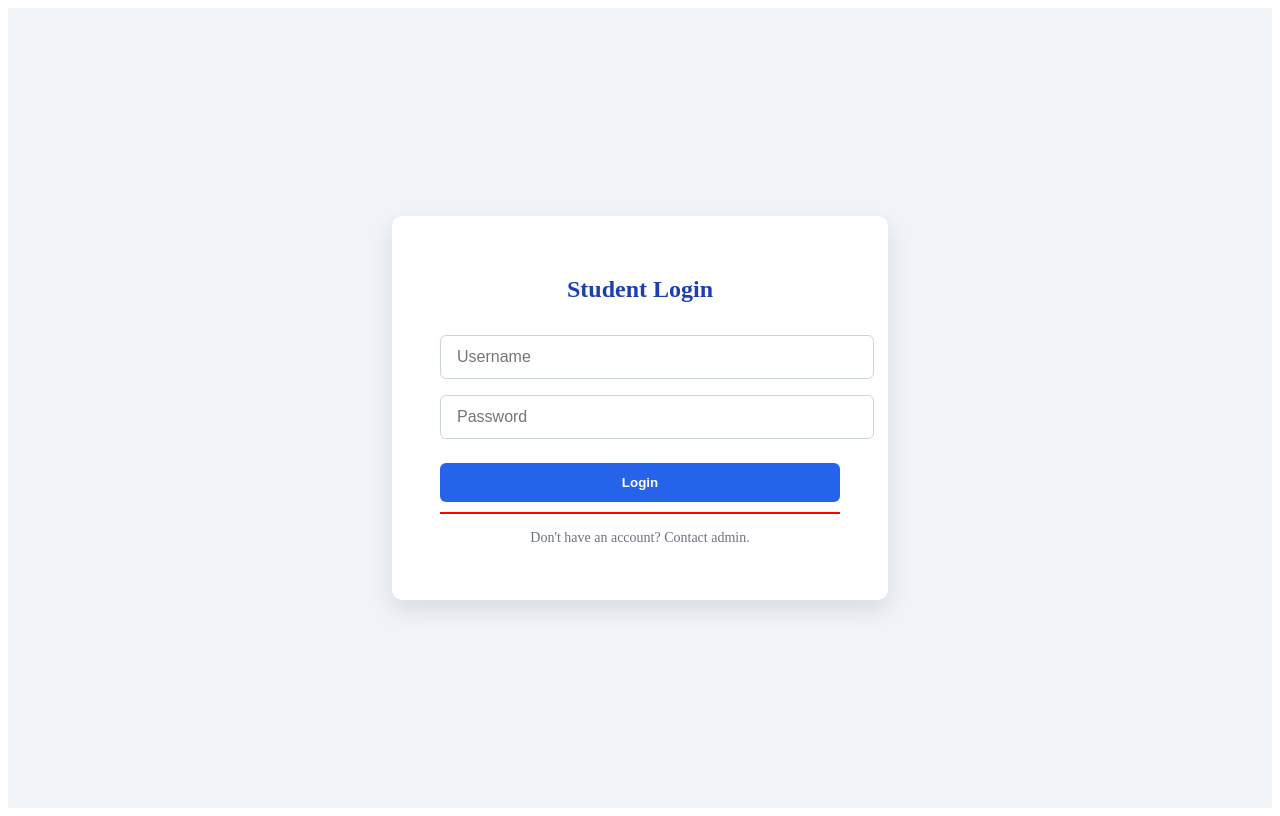
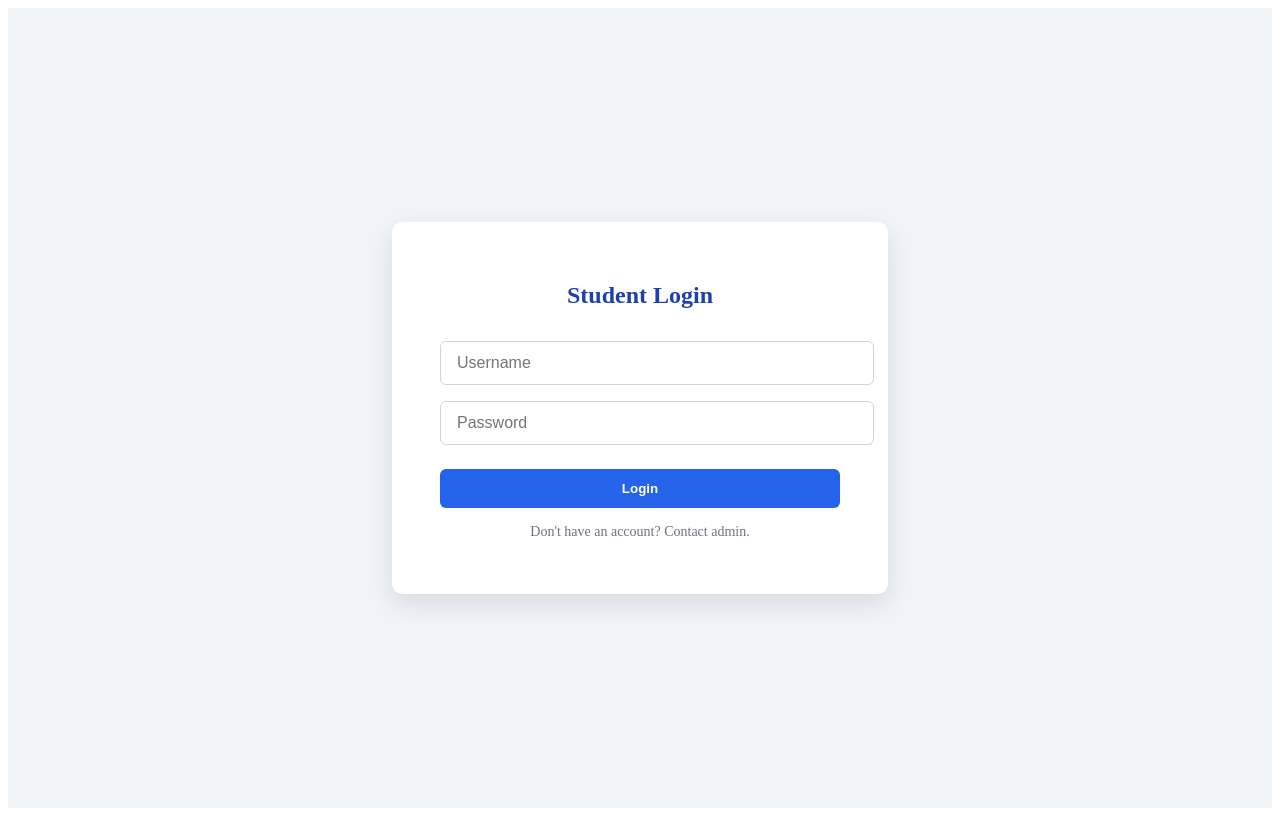
Before and after one commit to nfikirizarizo22/Student-Activities-Module, a React (Vite) app: page /student-login in a window 1280 px wide. Built offline with nearby package versions, Linux system fonts and the light colour scheme.

Commit message:
This is the daily commit

```diff
--- a/public/index.html
+++ b/public/index.html
@@ -4,7 +4,7 @@
     <meta charset="UTF-8" />
     <meta name="viewport" content="width=device-width, initial-scale=1.0" />
     <title>Student Activities</title>
-        <!-- <script src="https://accounts.google.com/gsi/client" async defer></script> -->
+
     <script src="https://accounts.google.com/gsi/client" async defer></script>
     </head>
   <body>
--- a/src/pages/studentLogin.jsx
+++ b/src/pages/studentLogin.jsx
@@ -17,17 +17,15 @@ export default function LoginPage() {
   const googleButton = useRef(null);
 
   function handleGoogleResponse(response) {
-    alert("Google login successful!");
+    alert("Google login successful!\nJWT: " + response.credential);
     navigate("/");
   }
 
   useEffect(() => {
     function renderGoogleButton() {
-      console.log("here1", window.google, googleButton.current);
       if (window.google && googleButton.current) {
-        console.log("hereee")
         window.google.accounts.id.initialize({
-          client_id: "356979158608-c0en9lpluehrgo53673cqjig2fktn2ab.apps.googleusercontent.com", // Replace with your client ID
+          client_id: "356979158608-c0en9lpluehrgo53673cqjig2fktn2ab.apps.googleusercontent.com", // Replace with your actual client ID
           callback: handleGoogleResponse,
         });
         window.google.accounts.id.renderButton(googleButton.current, {
@@ -35,8 +33,7 @@ export default function LoginPage() {
           size: "large",
         });
       } else {
-        // Retry after a short delay if script isn't loaded yet
-        // setTimeout(renderGoogleButton, 100);
+        setTimeout(renderGoogleButton, 100);
       }
     }
     renderGoogleButton();
@@ -57,7 +54,7 @@ export default function LoginPage() {
           <input type="password" placeholder="Password" required />
           <button type="submit">Login</button>
         </form>
-        <div ref={googleButton} style={{ marginTop: "10px", border: "1px solid red" }}></div>
+        <div ref={googleButton} style={{ marginTop: "10px" }}></div>
         <p className="note">Don't have an account? Contact admin.</p>
       </div>
     </div>
@@ -65,4 +62,4 @@ export default function LoginPage() {
 }
 
 // Note: Ensure you have the Google API script loaded in your index.html
-{/* <script src="https://accounts.google.com/gsi/client" async defer></script> */}
+// {/* <script src="https://accounts.google.com/gsi/client" async defer></script> */}
```
